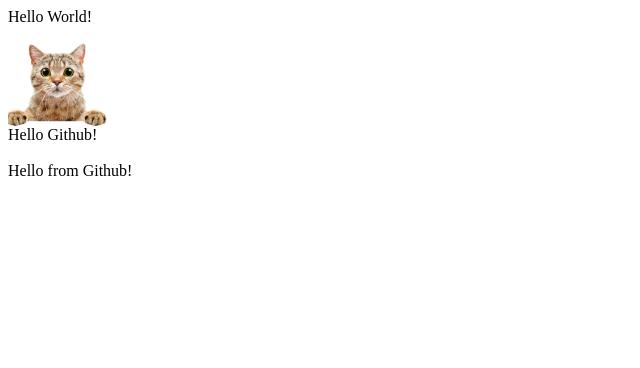
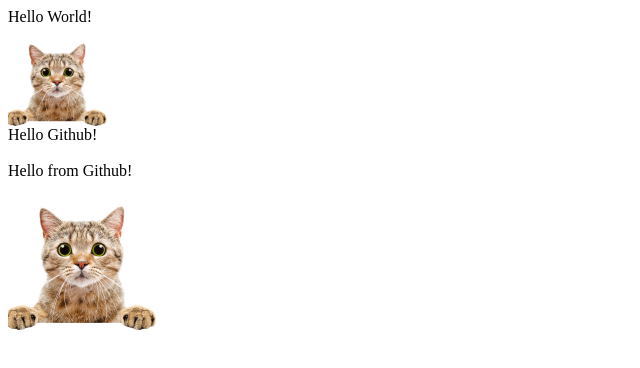
Before and after one commit to polinastp/web2022, a plain HTML site: page index.html in a window 1280 px wide. Shown: the whole page, without its empty margins (0-640 px from the left). Drawn offline with Linux system fonts and the light colour scheme.

Commit message:
Vēl vien kaķis

```diff
--- a/index.html
+++ b/index.html
@@ -2,3 +2,4 @@ Hello World! <br>
 <img src="cat1.jpg" width=100>
 <br> Hello Github! <br>
 <br> Hello from Github! <br>
+<img src="cat.jpg" width=150>
```
Also changed, not shown: cat.jpg (added).
